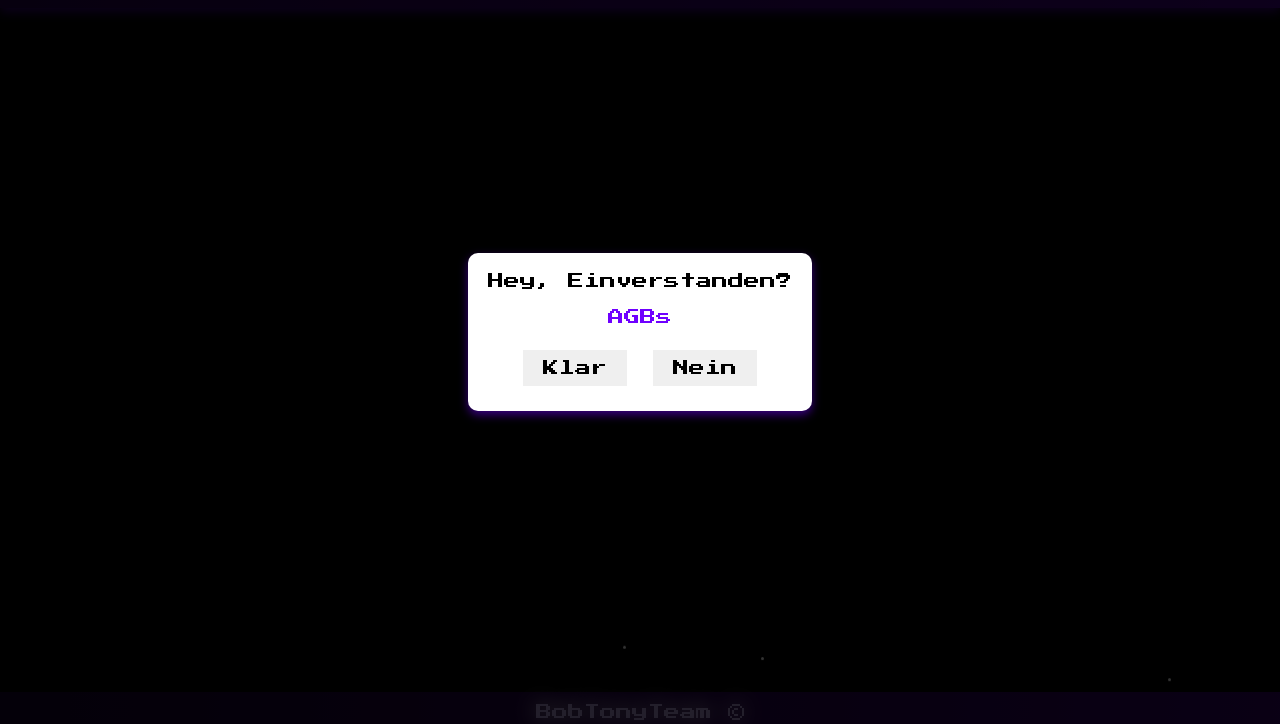
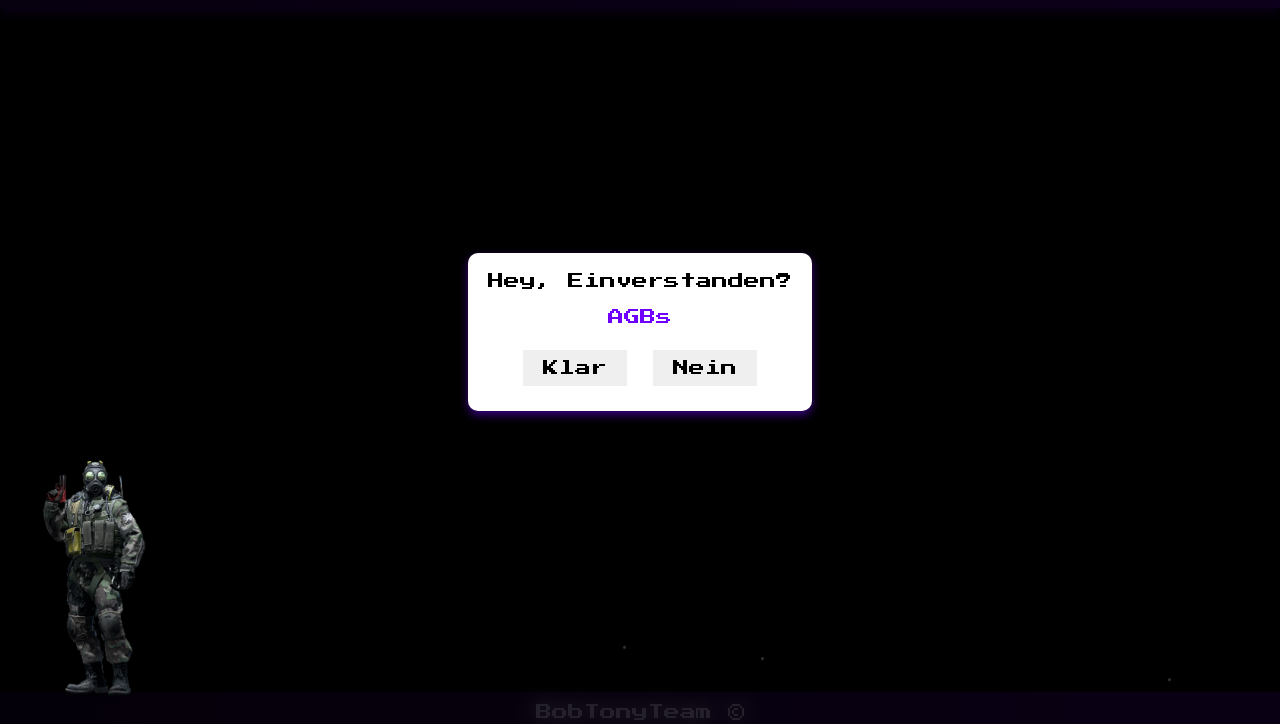
Before and after one commit to einfachnyxxo/bobtony.online, a plain HTML site: page index.html in a window 1280 px wide. Shown: the part 68-792 px from the top of the page. Drawn offline with Linux system fonts and the light colour scheme; animation ran at ten frames a second.

Commit message:
ct agent geaddet

```diff
--- a/index.html
+++ b/index.html
@@ -266,6 +266,18 @@
         .widget.show {
             right: 20px;
         }
+        .cstagent {
+            position: fixed;
+            bottom: calc(30px);
+            left: 20px;
+            width: 150px;
+            height: auto;
+            z-index: 3;
+            transition: transform 4s ease;
+        }
+        .cstagent:hover {
+            transform: scale(1.5);
+        }
     </style>
 </head>
 <body>
@@ -298,6 +310,9 @@
         </p>
     </div>
 
+    <img src="ctagent.png" alt="CST Agent" class="cstagent" id="cstagent">
+    <audio id="hover-sound" src="vl1.mp3"></audio>
+
     <div class="footer">BobTonyTeam ©</div>
     <audio id="bg-music" src="bgmusik.mp3" loop></audio>
     <script>
@@ -327,6 +342,13 @@
             document.getElementById('widget').classList.toggle('show');
         });
 
+        const cstagent = document.getElementById('cstagent');
+        const hoverSound = document.getElementById('hover-sound');
+
+        cstagent.addEventListener('mouseover', () => {
+            hoverSound.play();
+        });
+
         function accept() {
             document.getElementById('overlay').style.display = 'none';
         }
```
Also changed, not shown: ctagent.png (added), 1 other file.
